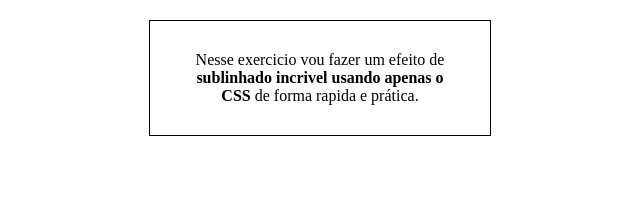
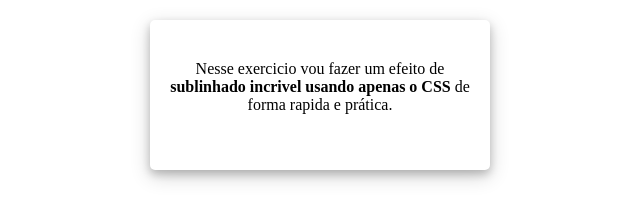
Before and after one commit to herminiosjunior/Sublinhado_Gradiente_CSS, a plain HTML site: page index.html in a window 1280 px wide. Shown: the part 60-280 px from the top of the page, without its empty margins (320-960 px from the left). Drawn offline with Linux system fonts and the light colour scheme.

Commit message:
Foi adicionado um Card

```diff
--- a/index.html
+++ b/index.html
@@ -10,8 +10,8 @@
 <body>
     <header>
         <h1><b class="sublinhado-gradiente">CSS - Sublinhado Gradiente</b></h1>
-        <div>
-            <p>
+        <div class="box">
+            <p class="texto">
                 Nesse exercicio vou fazer um efeito de <b class="sublinhado-gradiente">sublinhado incrivel usando apenas o CSS</b> de forma rapida e prática.
             </p>
         </div>
--- a/style.css
+++ b/style.css
@@ -3,17 +3,26 @@ h1{
     text-align: center;
 }
 
-p{
-    margin: 30px;
+
+
+
+div.box{
+    border-radius: 5px;
+    margin: 0 auto;
+    background: white;
+    align-items:center;
+    width: 340px;
+    height: 150px;
+    box-shadow: 0px 4px 8px 0 rgba(0,0,0,0.2), 0 6px 20px 0 rgba(0,0,0,0.19);
+}
+
+p.texto{
+    padding: 40px 20px;
+    position: relative;
+    border: 20px;
     text-align: center;
 }
-div{
-    margin: 0 auto;
-    border: 1px solid;
-    align-items:center;
-    width: 340px;
 
-}
 .sublinhado-gradiente{
     background-image: linear-gradient(90deg,blue,red);
     background-repeat: no-repeat;
```
